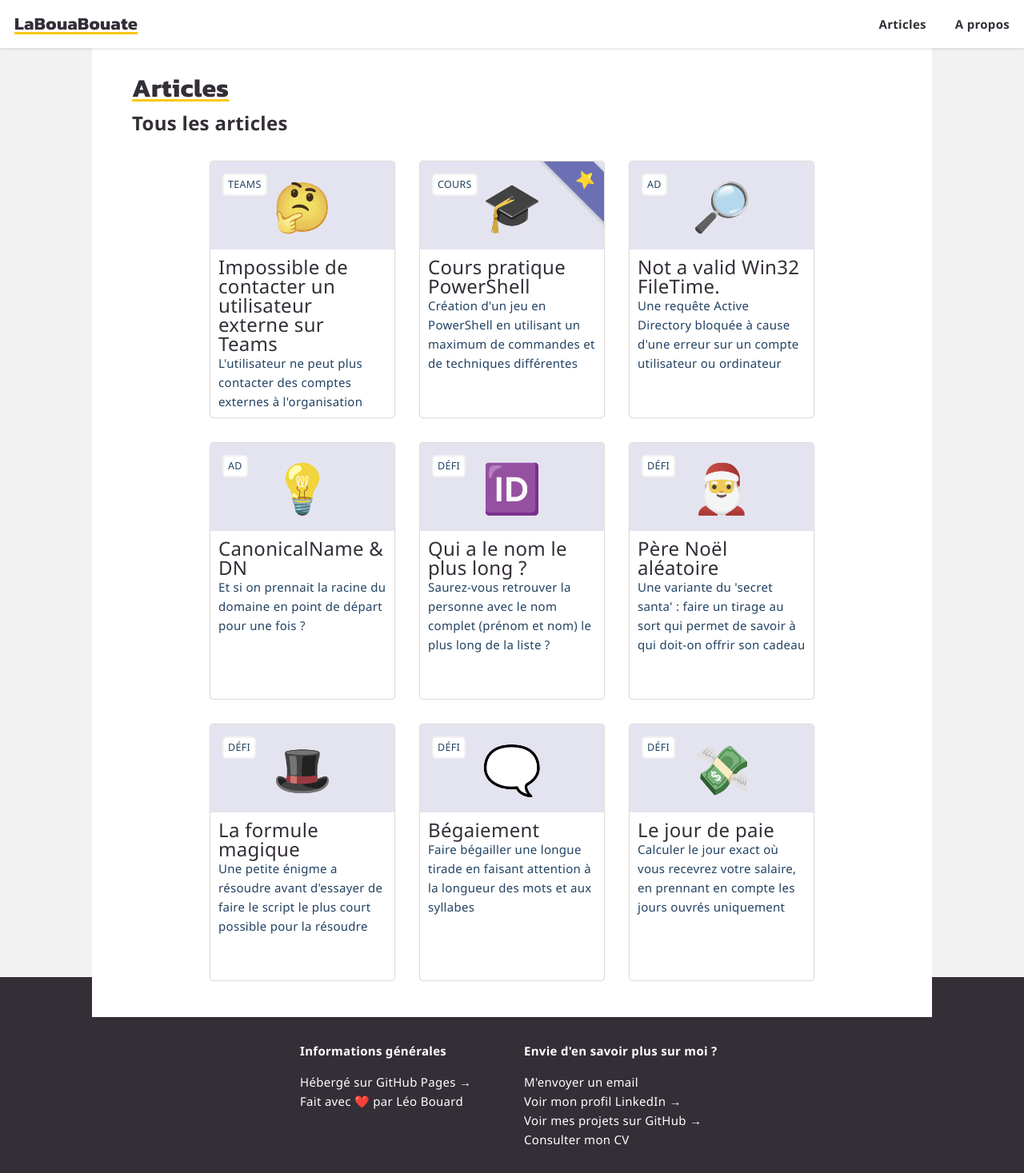
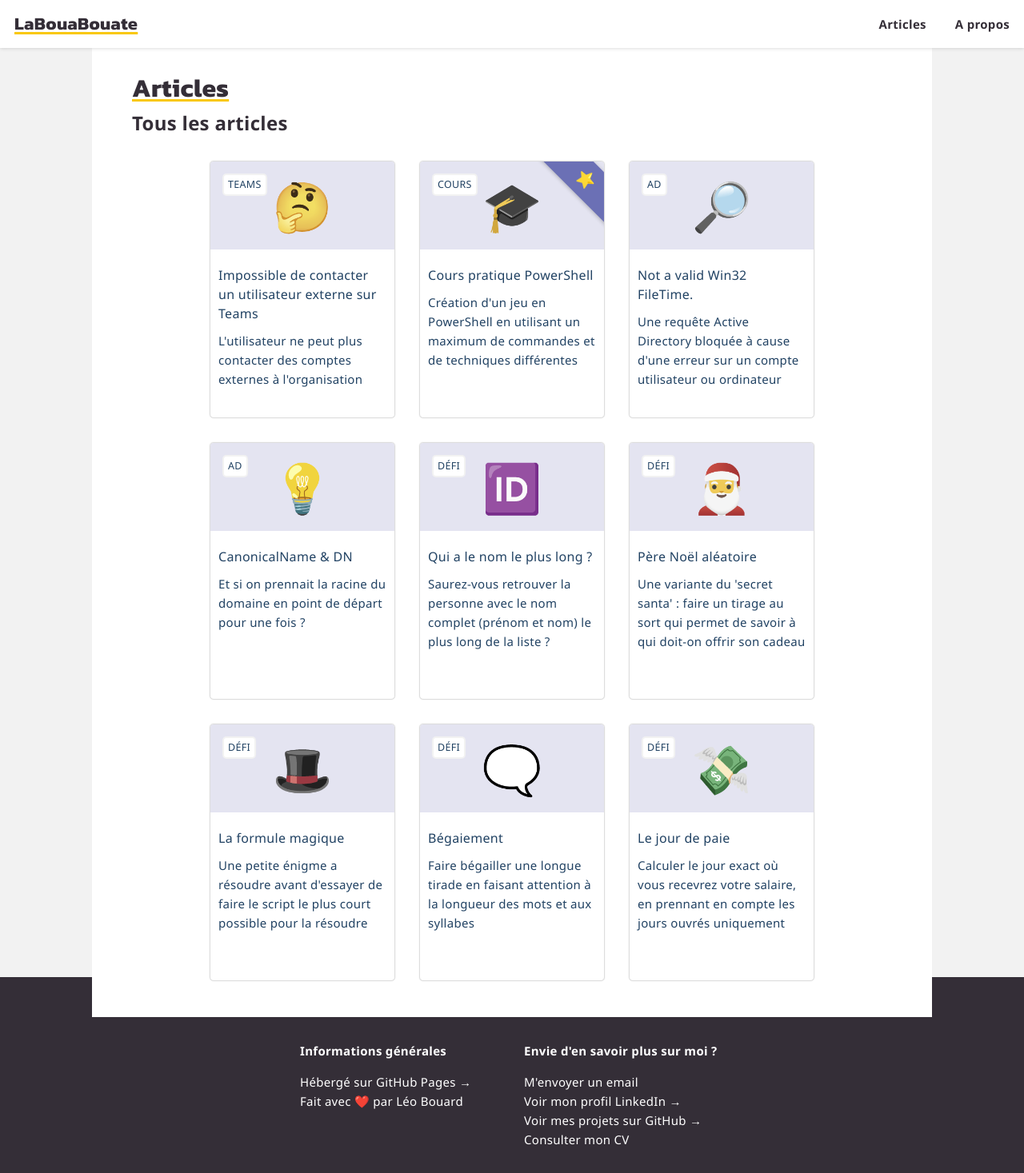
Before and after one commit to leobouard/leobouard.github.io, a Jekyll site: the page built from blog.md, in a window 1280 px wide. Shown: the whole page at 80% size. Built offline with Jekyll 4.4.1, drawn with Linux system fonts in a browser that asks for light colours; some web fonts are replaced.

Commit message:
Modification titre d'article

```diff
--- a/assets/css/posts.scss
+++ b/assets/css/posts.scss
@@ -79,6 +79,11 @@ div.articleText {
 
 div.articleText > span {
     display: block;
+}
+
+span.articleTitle {
+    font-size: 16px;
+    margin: 10px 0px;
 }
 
 .articleIcon {
--- a/assets/css/style.scss
+++ b/assets/css/style.scss
@@ -81,7 +81,7 @@ main {
         color: #3a75af;
     }
 
-    h1, h2, h3, h4, h5, .articleTitle {
+    h1, h2, h3, h4, h5 {
         color: #342E37;
     }
 
@@ -97,7 +97,7 @@ main {
         margin: 0px;
     }
 
-    h2, .articleTitle {
+    h2 {
         font-size: x-large;
     }
 
```
